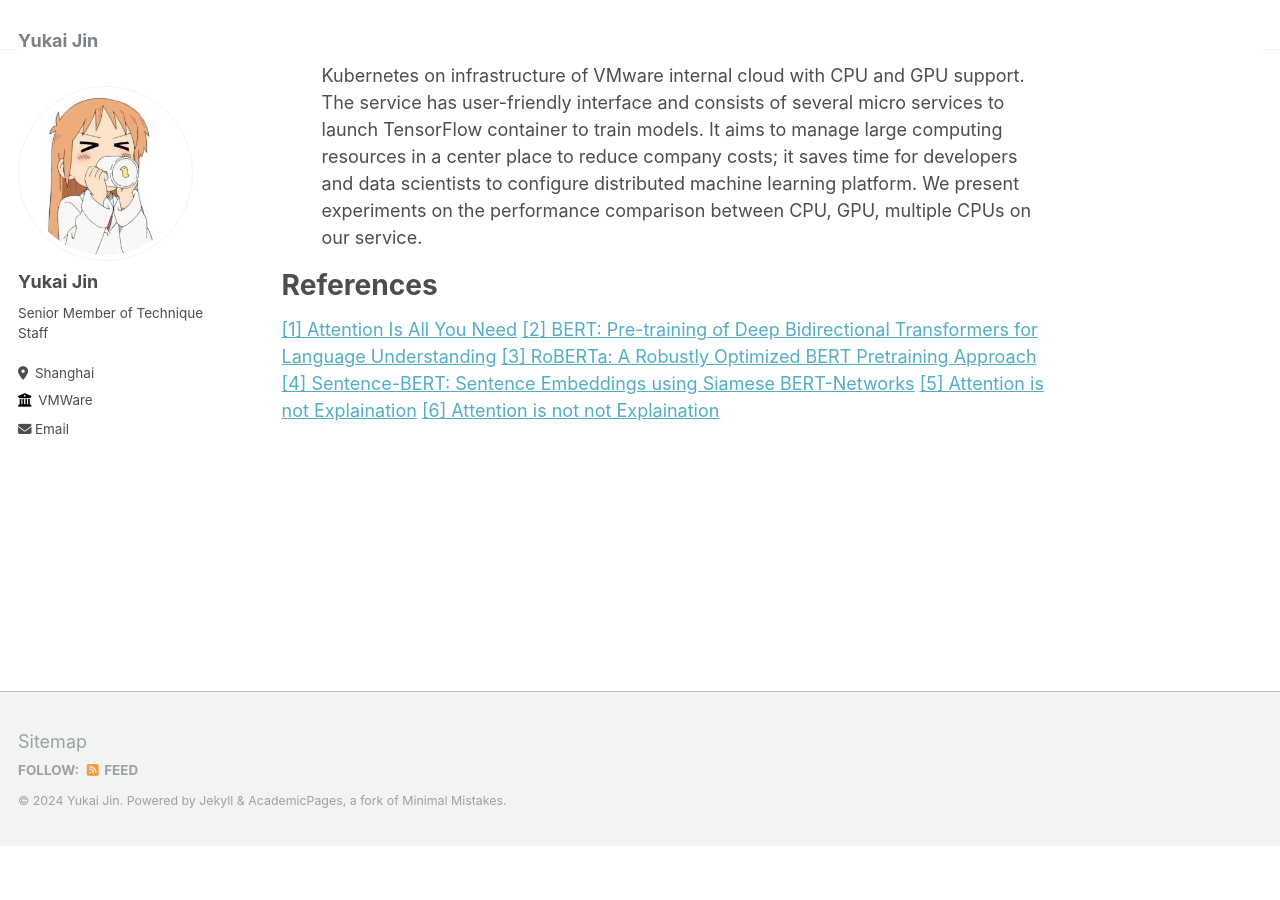
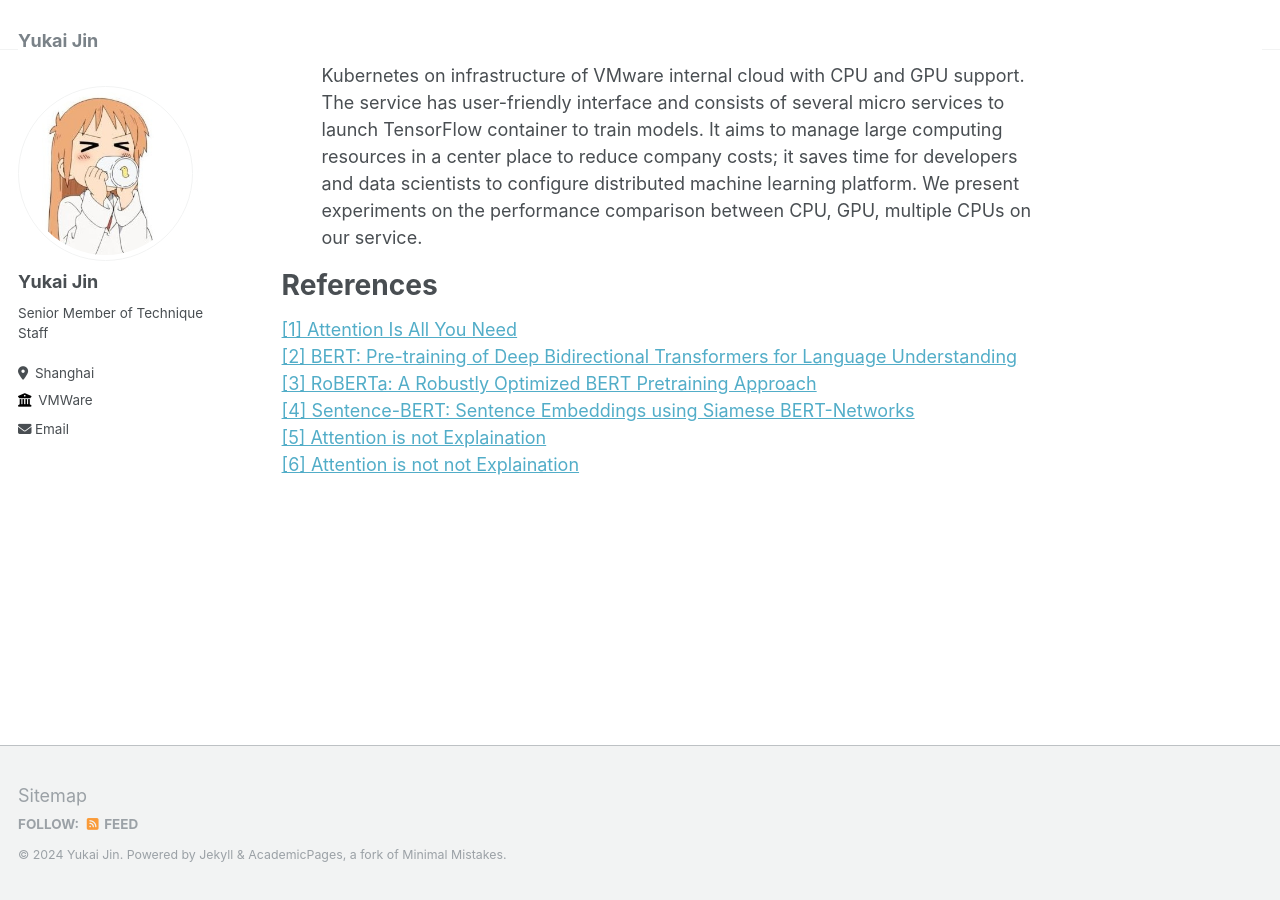
Before and after one commit to yukaijin/yukai.jin.github.io, a Jekyll site: the page built from _pages/about.md, in a window 1280 px wide and 900 px high, scrolled down 1622 px. Built offline with Jekyll 4.4.1, drawn with Linux system fonts in a browser that asks for light colours; our own code applies the rules of GitHub Pages for plain Markdown files; before the commit the page ends 2468 px from its top, so only the background shows below that.

Commit message:
add \ at the end for in references

```diff
--- a/_pages/about.md
+++ b/_pages/about.md
@@ -6,7 +6,6 @@ redirect_from:
   - /about.html
 ---
 # Bio
-
 
 # Paper
 
@@ -39,9 +38,10 @@ redirect_from:
 * In this paper, We present a service of machine learning over container cloud of Kubernetes on infrastructure of VMware internal cloud with CPU and GPU support. The service has user-friendly interface and consists of several micro services to launch TensorFlow container to train models. It aims to manage large computing resources in a center place to reduce company costs; it saves time for developers and data scientists to configure distributed machine learning platform. We present experiments on the performance comparison between CPU, GPU, multiple CPUs on our service.
 
 # References
-[[1] Attention Is All You Need](https://arxiv.org/abs/1706.03762)
-[[2] BERT: Pre-training of Deep Bidirectional Transformers for Language Understanding](https://arxiv.org/abs/1810.04805)
-[[3] RoBERTa: A Robustly Optimized BERT Pretraining Approach](https://arxiv.org/abs/1907.11692)
-[[4] Sentence-BERT: Sentence Embeddings using Siamese BERT-Networks](https://arxiv.org/abs/1908.10084)
-[[5] Attention is not Explaination](https://aclanthology.org/N19-1357/)
+
+[[1] Attention Is All You Need](https://arxiv.org/abs/1706.03762)\
+[[2] BERT: Pre-training of Deep Bidirectional Transformers for Language Understanding](https://arxiv.org/abs/1810.04805)\
+[[3] RoBERTa: A Robustly Optimized BERT Pretraining Approach](https://arxiv.org/abs/1907.11692)\
+[[4] Sentence-BERT: Sentence Embeddings using Siamese BERT-Networks](https://arxiv.org/abs/1908.10084)\
+[[5] Attention is not Explaination](https://aclanthology.org/N19-1357/) \
 [[6] Attention is not not Explaination](https://arxiv.org/abs/1908.04626)
```
